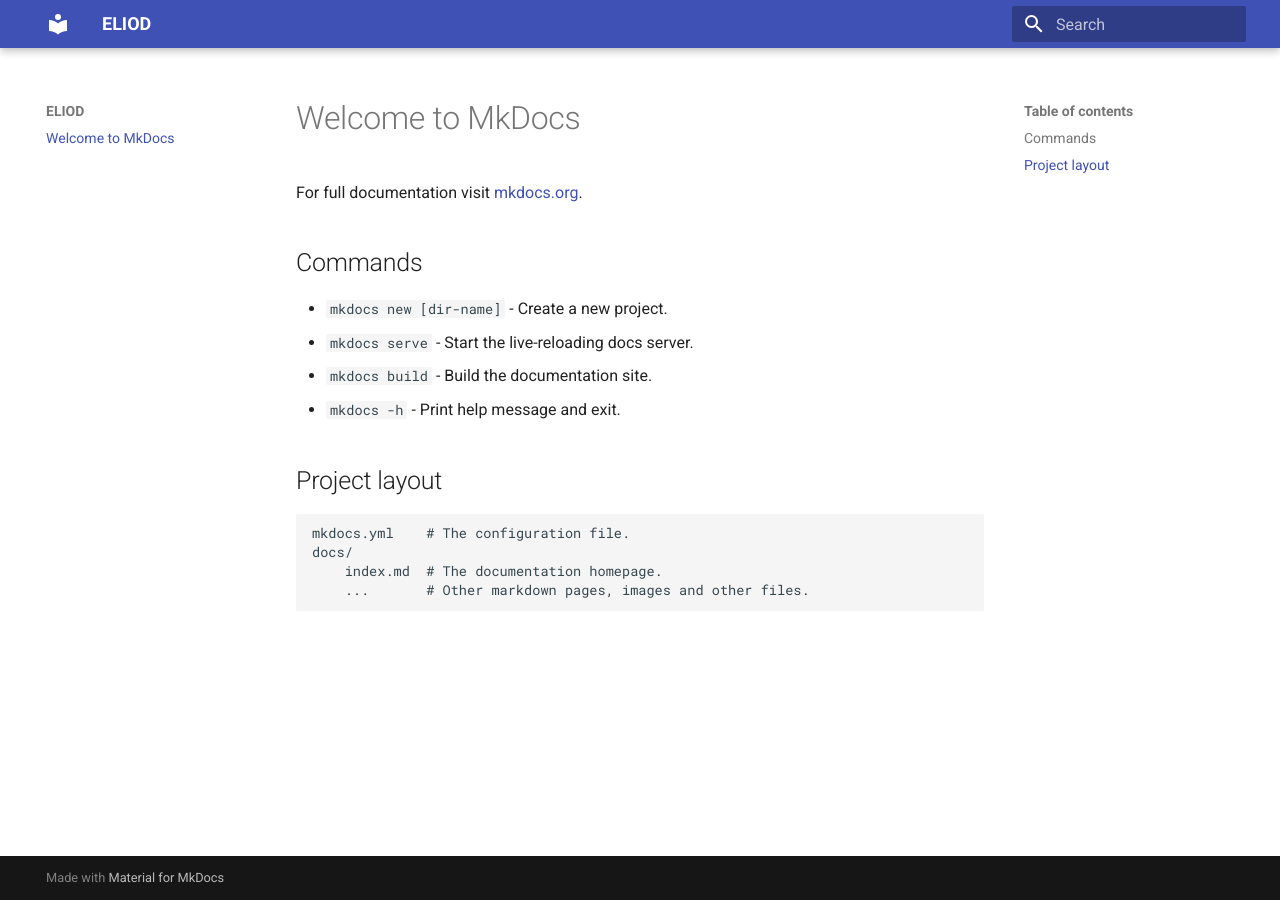
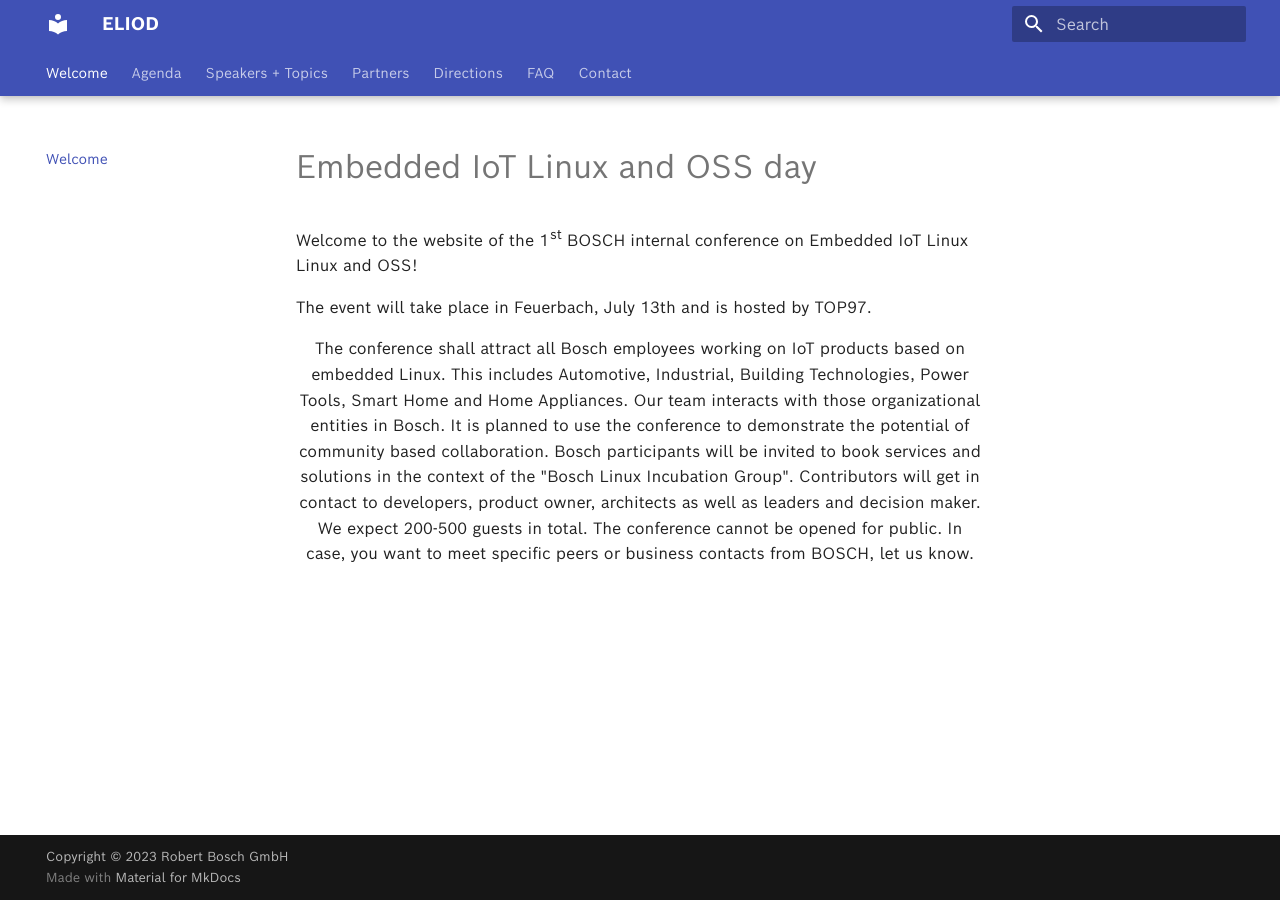
Before and after one commit to boschglobal/embedded-linux, an MkDocs documentation site: the page built from docs/index.md, in a window 1280 px wide. Built offline with MkDocs 1.6.1 and Material for MkDocs 9.7.7, drawn with Linux system fonts in a browser that asks for light colours.

Commit message:
First basic website
- Required pages
- Bosch Font
- Cookie consent
- Basic website information

Signed-off-by: Sietze van Buuren <Sietze.vanBuuren@de.bosch.com>

```diff
--- a/docs/index.md
+++ b/docs/index.md
@@ -1,17 +1,23 @@
-# Welcome to MkDocs
+# Embedded IoT Linux and OSS day
 
-For full documentation visit [mkdocs.org](https://www.mkdocs.org).
+Welcome to the website of the 1<sup>st</sup> BOSCH internal conference on
+Embedded IoT Linux Linux and OSS!
 
-## Commands
+The event will take place in Feuerbach, July 13th and is hosted by TOP97.
 
-* `mkdocs new [dir-name]` - Create a new project.
-* `mkdocs serve` - Start the live-reloading docs server.
-* `mkdocs build` - Build the documentation site.
-* `mkdocs -h` - Print help message and exit.
-
-## Project layout
-
-    mkdocs.yml    # The configuration file.
-    docs/
-        index.md  # The documentation homepage.
-        ...       # Other markdown pages, images and other files.
+<center>
+The conference shall attract all Bosch employees working on IoT products based
+on embedded Linux.
+This includes Automotive, Industrial, Building Technologies, Power Tools, Smart
+Home and Home Appliances.
+Our team interacts with those organizational entities in Bosch.
+It is planned to use the conference to demonstrate the potential of community
+based collaboration.
+ Bosch participants will be invited to book services and solutions in the context
+of the "Bosch Linux Incubation Group".
+Contributors will get in contact to developers, product owner, architects as
+well as leaders and decision maker.
+We expect 200-500 guests in total. The conference cannot be opened for public.
+In case, you want to meet specific peers or business contacts from BOSCH, let us
+know.
+</center>
--- /dev/null
+++ b/docs/stylesheets/extra.css
@@ -0,0 +1,35 @@
+@font-face {
+    font-family:"boschsans";
+    font-weight:400;
+    src:url(fonts/woff2/boschsans_regular.woff2) format("woff2"),
+    url(fonts/woff/boschsans_regular.woff) format("woff");
+    font-display:swap;
+}
+@font-face {
+    font-family:"boschsans";
+    font-weight:700;
+    src:url(fonts/woff2/boschsans_bold.woff2) format("woff2"),
+    url(fonts/woff/boschsans_bold.woff) format("woff");
+    font-display:swap;
+}
+@font-face {
+    font-family:"boschsans";
+    font-weight:400;
+    src:url(fonts/woff2/boschsans-regularitalic.woff2) format("woff2"),
+    url(fonts/woff/boschsans-regularitalic.woff) format("woff");
+    font-display:swap;
+    font-style:italic;
+}
+@font-face {
+    font-family:"boschsans";
+    font-weight:700;
+    src:url(fonts/woff2/boschsans-bolditalic.woff2) format("woff2"),
+    url(fonts/woff/boschsans-bolditalic.woff) format("woff");
+    font-display:swap;
+    font-style:italic;
+}
+
+
+:root {
+    --md-text-font: "boschsans";
+}
--- a/mkdocs.yml
+++ b/mkdocs.yml
@@ -1,3 +1,33 @@
 site_name: ELIOD
+site_url: https://boschglobal.github.io/eliod
+site_description: Embedded IoT Linux and OSS Day
+site_author: Rober Bosch GmbH
+copyright: Copyright &copy; 2023 Robert Bosch GmbH
+
+nav:
+  - Welcome: index.md
+  - Agenda: agenda.md
+  - Speakers + Topics: speakers.md
+  - Partners: partners.md
+  - Directions: directions.md
+  - FAQ: faq.md
+  - Contact: contact.md
+
 theme:
   name: material
+  features:
+  - navigation.tabs
+  - navigation.tabs.sticky
+extra:
+  consent:
+    title: Cookie consent
+    description: >-
+      We use cookies to recognize your repeated visits and preferences, as well
+      as to measure the effectiveness of our documentation and whether users
+      find what they're searching for. With your consent, you're helping us to
+      make our documentation better.
+    actions:
+      - accept
+      - reject
+extra_css:
+  - stylesheets/extra.css
```
Also changed, not shown: docs/agenda.md (added, +1 -0 lines), docs/contact.md (added, +1 -0 lines), docs/directions.md (added, +1 -0 lines), docs/faq.md (added, +1 -0 lines), docs/partners.md (added, +1 -0 lines), docs/speakers.md (added, +1 -0 lines), docs/stylesheets/fonts/woff/boschsans-bolditalic.woff (added), docs/stylesheets/fonts/woff/boschsans-regularitalic.woff (added), docs/stylesheets/fonts/woff/boschsans_bold.woff (added), docs/stylesheets/fonts/woff/boschsans_regular.woff (added), docs/stylesheets/fonts/woff2/boschsans-bolditalic.woff2 (added), docs/stylesheets/fonts/woff2/boschsans-regularitalic.woff2 (added), docs/stylesheets/fonts/woff2/boschsans_bold.woff2 (added), docs/stylesheets/fonts/woff2/boschsans_regular.woff2 (added).
